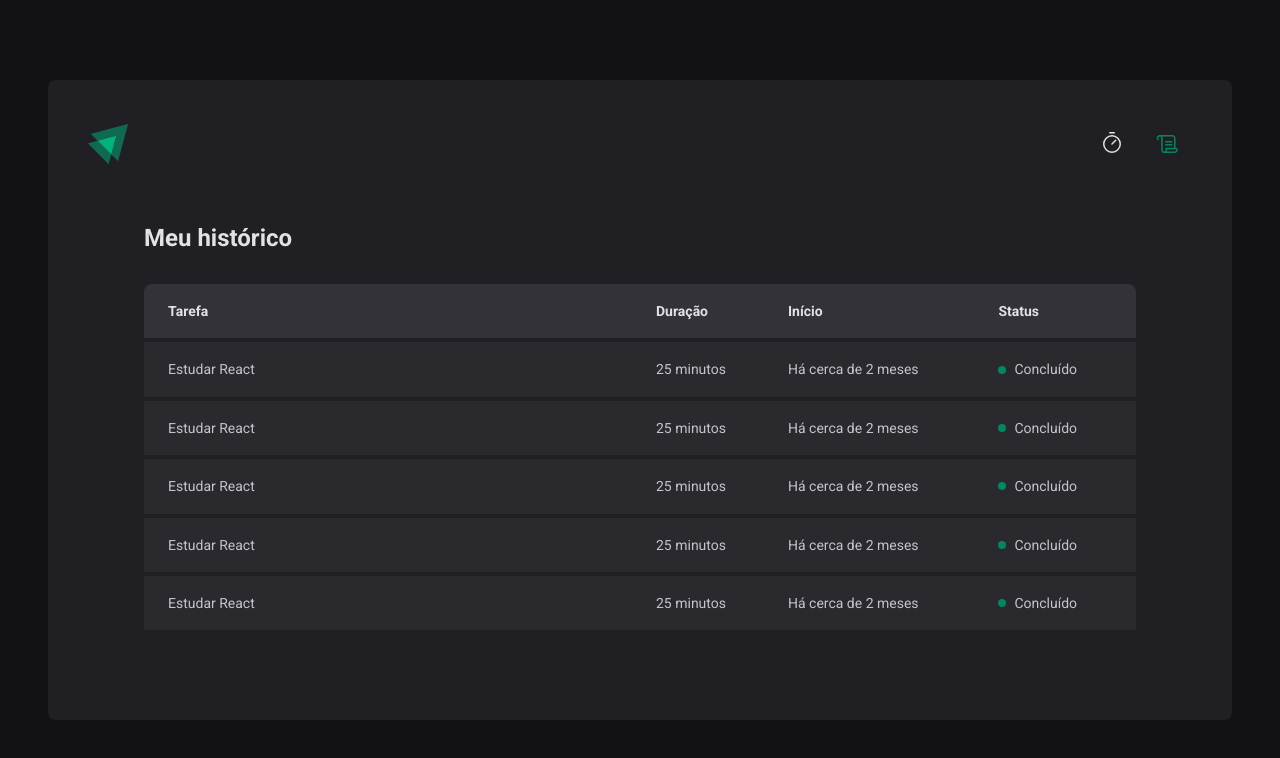
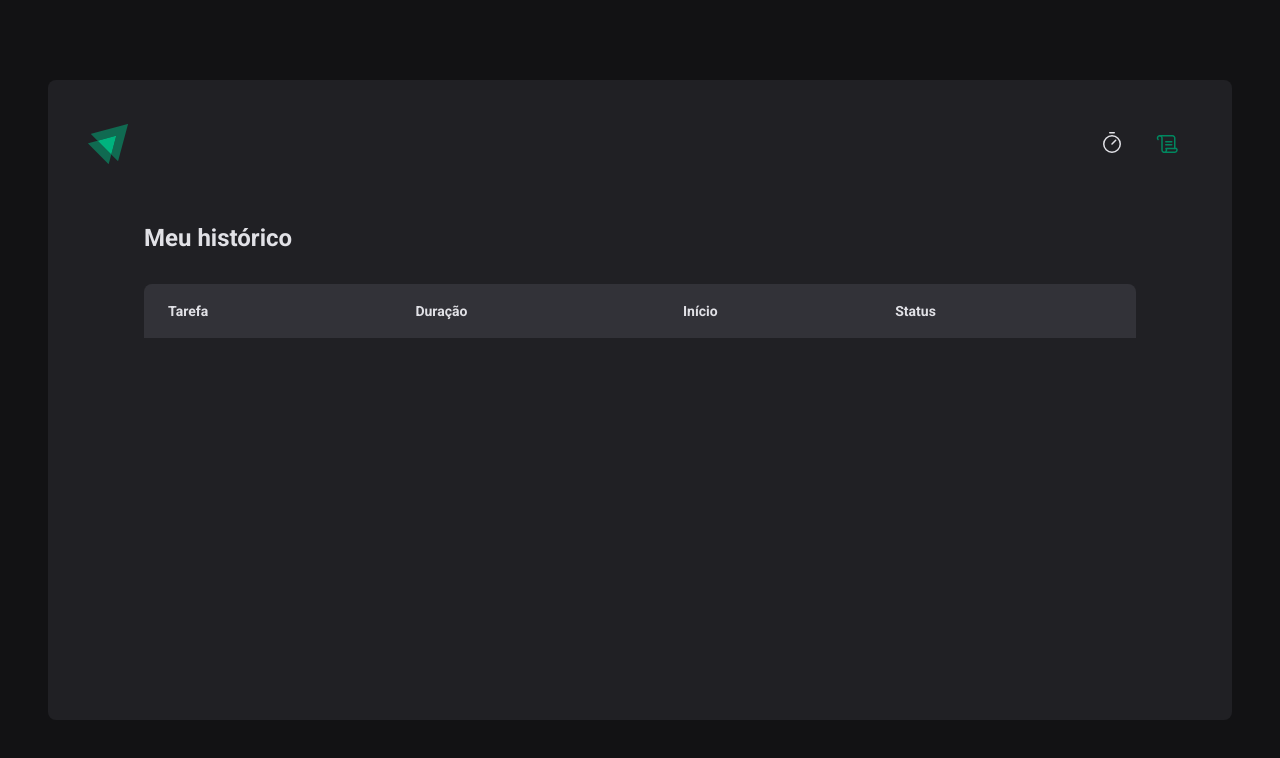
Before and after one commit to bruna40/Cronometro, a React (Vite) app in the folder Timer-ignite/: page /history in a window 1280 px wide. Shown: the top 758 px of the page. Built offline with nearby package versions, Linux system fonts and the light colour scheme.

Commit message:
inserir o interruptedDate no codigo

```diff
--- a/Timer-ignite/src/App.tsx
+++ b/Timer-ignite/src/App.tsx
@@ -4,12 +4,15 @@ import { Router } from './Router';
 import { GlobalStyle } from './styles/global';
 
 import { defaultTheme } from './styles/themes/default';
+import { CycleProvider } from './contexts/CyclesContext';
 
 export function App() {
   return (
     <ThemeProvider theme={defaultTheme}>
       <BrowserRouter>
-        <Router />
+        <CycleProvider>
+          <Router />
+        </CycleProvider>
       </BrowserRouter>
       <GlobalStyle />
     </ThemeProvider>
--- /dev/null
+++ b/Timer-ignite/src/contexts/CyclesContext.tsx
@@ -0,0 +1,106 @@
+import { createContext, useState } from 'react';
+
+interface CreateCycleData {
+    task: string;
+    time: number;
+}
+
+
+interface Cycle {
+    id: string;
+    task: string;
+    time: number;
+    startedAt: Date;
+    finished?: Date;
+    interruptedDate?: Date;
+}
+
+interface CyclesContextType {
+    cycles: Cycle[];
+    activeCycle: Cycle | undefined;
+    activeCyclesId: string | null;
+    handleFinishedCycle: () => void;
+    amountSecondsPassed: number;
+    setSecondsPassed: (seconds: number) => void;
+    creteNewCycles: ({ task,time }:CreateCycleData) => void;
+    interrupedCycles: () => void;
+}
+
+interface CyclesContextProviderProps {
+    children: React.ReactNode;
+}
+
+
+export const CycleContext = createContext({} as CyclesContextType);
+
+export function CycleProvider({ children }: CyclesContextProviderProps) {
+
+    const [cycles, setCycles] = useState<Cycle[]>([]);
+    const [activeCyclesId, setActiveCyclesId] = useState<string | null >(null);
+    const [ amountSecondsPassed, setAmountSecondsPassed ] = useState(0);
+
+    const activeCycle = cycles.find(cycle => cycle.id === activeCyclesId);
+
+    function setSecondsPassed(seconds: number) {
+        setAmountSecondsPassed(seconds);
+    }
+
+    function handleFinishedCycle() {
+        setCycles((state) => state.map(cycle => {
+            if(cycle.id === activeCyclesId) {
+                return {
+                    ...cycle,
+                    finished: new Date(),
+                }
+            }
+            return cycle;
+        }));
+    }
+
+
+    function creteNewCycles({task, time}: CreateCycleData) {
+        const newCycle:Cycle = {
+            id: new Date().getTime().toString(),
+            task: task,
+            time: time,
+            startedAt: new Date(),
+        }
+
+        setCycles((state) => [...state, newCycle]);
+        setActiveCyclesId(newCycle.id);
+        setAmountSecondsPassed(0);
+    }
+
+    function interrupedCycles() {
+        setActiveCyclesId(null);
+        setCycles((state) => state.map(cycle => {
+            if(cycle.id === activeCyclesId) {
+                return {
+                    ...cycle,
+                    finishedAt: new Date(),
+                }
+            }
+
+            return cycle;
+        }));
+        setActiveCyclesId(null);
+    };
+
+
+    return (
+        <CycleContext.Provider
+            value={{
+                cycles,
+                activeCycle,
+                activeCyclesId,
+                handleFinishedCycle,
+                amountSecondsPassed,
+                setSecondsPassed,
+                creteNewCycles,
+                interrupedCycles
+            }}
+        >
+            {children}
+        </CycleContext.Provider>
+    )
+}
--- a/Timer-ignite/src/pages/History/index.tsx
+++ b/Timer-ignite/src/pages/History/index.tsx
@@ -1,3 +1,7 @@
+import { useContext } from "react";
+import { formatDistanceToNow } from "date-fns";
+import { CycleContext } from "../../contexts/CyclesContext";
+import ptBR from 'date-fns/locale/pt-BR';
 import {
     HistoryContainer,
     HistoryList,
@@ -5,6 +9,8 @@ import {
 } from "./style";
 
 export function History() {
+
+    const { cycles } = useContext(CycleContext);
     return (
         <HistoryContainer>
             <h1>Meu histórico</h1>
@@ -19,46 +25,28 @@ export function History() {
                         </tr>
                     </thead>
                     <tbody>
-                        <tr>
-                            <td>Estudar React</td>
-                            <td>25 minutos</td>
-                            <td>Há cerca de 2 meses</td>
-                            <td>
-                            <Status statusColor="green">Concluído</Status>
-                            </td>
-                        </tr>
-                        <tr>
-                            <td>Estudar React</td>
-                            <td>25 minutos</td>
-                            <td>Há cerca de 2 meses</td>
-                            <td>
-                            <Status statusColor="green">Concluído</Status>
-                            </td>
-                        </tr>
-                        <tr>
-                            <td>Estudar React</td>
-                            <td>25 minutos</td>
-                            <td>Há cerca de 2 meses</td>
-                            <td>
-                            <Status statusColor="green">Concluído</Status>
-                            </td>
-                        </tr>
-                        <tr>
-                            <td>Estudar React</td>
-                            <td>25 minutos</td>
-                            <td>Há cerca de 2 meses</td>
-                            <td>
-                            <Status statusColor="green">Concluído</Status>
-                            </td>
-                        </tr>
-                        <tr>
-                            <td>Estudar React</td>
-                            <td>25 minutos</td>
-                            <td>Há cerca de 2 meses</td>
-                            <td>
-                            <Status statusColor="green">Concluído</Status>
-                            </td>
-                        </tr>
+                        {cycles.map(cycle => (
+                            <tr key={cycle.id}>
+                                <td>{cycle.task}</td>
+                                <td>{cycle.time} min</td>
+                                <td>{formatDistanceToNow(cycle.startedAt,
+                                       { addSuffix: true, locale: ptBR }
+                                    )}</td>
+                                <td>
+                                    {cycle.finished && (
+                                        <Status statusColor="green">Concluído</Status>
+                                    )}
+
+                                    {cycle.interruptedDate && (
+                                        <Status statusColor="red">Interrompido</Status>
+                                    )}
+
+                                    {!cycle.finished && !cycle.interruptedDate && (
+                                        <Status statusColor="yellow">Em andamento</Status>
+                                    )}
+                                </td>
+                            </tr>
+                        ))}
                     </tbody>
 
                 </table>
--- a/Timer-ignite/src/pages/Home/components/Countdown/index.tsx
+++ b/Timer-ignite/src/pages/Home/components/Countdown/index.tsx
@@ -1,8 +1,55 @@
-import { useState } from "react";
+import { differenceInSeconds } from "date-fns";
+import { useContext, useEffect } from "react";
+import { CycleContext } from "../../../../contexts/CyclesContext";
 import { CountdownContainer, Separator } from "./style";
 
 export function Countdown() {
-    const [ amountSecondsPassed, setAmountSecondsPassed ] = useState(0);
+
+    const {
+        activeCycle,
+        activeCyclesId,
+        handleFinishedCycle,
+        amountSecondsPassed,
+        setSecondsPassed,
+    } = useContext(CycleContext)
+
+    const totalSeconds = activeCycle ? activeCycle.time * 60 : 0;
+
+    useEffect(() => {
+        let interval: number;
+
+        if(activeCycle) {
+            interval = setInterval(() => {
+                const difference= differenceInSeconds(new Date(), activeCycle.startedAt);
+
+                if(difference >= totalSeconds) {
+                    handleFinishedCycle();
+                    setSecondsPassed(totalSeconds);
+                }else {
+                    setSecondsPassed(difference);
+                }
+
+            }, 1000);
+        }
+
+        return () => {
+            clearInterval(interval);
+        }
+    }, [activeCycle, totalSeconds, activeCyclesId, handleFinishedCycle, setSecondsPassed]);
+
+
+    const currentSeconds = activeCycle ? totalSeconds - amountSecondsPassed : 0;
+
+
+    const minutesAmount = Math.floor(currentSeconds / 60);
+    const secondsAmount = currentSeconds % 60;
+
+    const minutes = String(minutesAmount).padStart(2, '0');
+    const seconds = String(secondsAmount).padStart(2, '0');
+
+    useEffect(() => {
+        document.title = `${minutes}:${seconds}`;
+    }, [minutes, seconds, activeCycle]);
 
     return(
         <CountdownContainer>
--- a/Timer-ignite/src/pages/Home/components/NewCycleForm/index.tsx
+++ b/Timer-ignite/src/pages/Home/components/NewCycleForm/index.tsx
@@ -1,29 +1,16 @@
-import { zodResolver } from "@hookform/resolvers/zod";
-import { useForm } from "react-hook-form";
-import * as zod from 'zod';
+import { useContext } from "react";
+import { useFormContext } from "react-hook-form";
+import { CycleContext } from "../../../../contexts/CyclesContext";
 import {
     FormContainer,
     MinutesInput,
     TaskInput
 } from "./style";
 
-
-const newCycleFormValidationSchema = zod.object({
-    task: zod.string().min(1, 'Informe a tarefa'),
-    time: zod.number().min(1).max(60, 'O ciclo deve durar no máximo 60 minutos'),
-})
-type NewCycleFormData = zod.infer<typeof newCycleFormValidationSchema>;
-
 export function NewCycleForm() {
 
-    const { register, handleSubmit, watch, reset } = useForm<NewCycleFormData>({
-        resolver:zodResolver(newCycleFormValidationSchema),
-        defaultValues: {
-            task: '',
-            time: 0,
-        }
-
-    });
+    const { activeCycle } = useContext(CycleContext);
+    const { register } = useFormContext();
 
     return(
         <FormContainer>
```
Also changed, not shown: Timer-ignite/src/pages/Home/index.tsx (+26 -90 lines).
